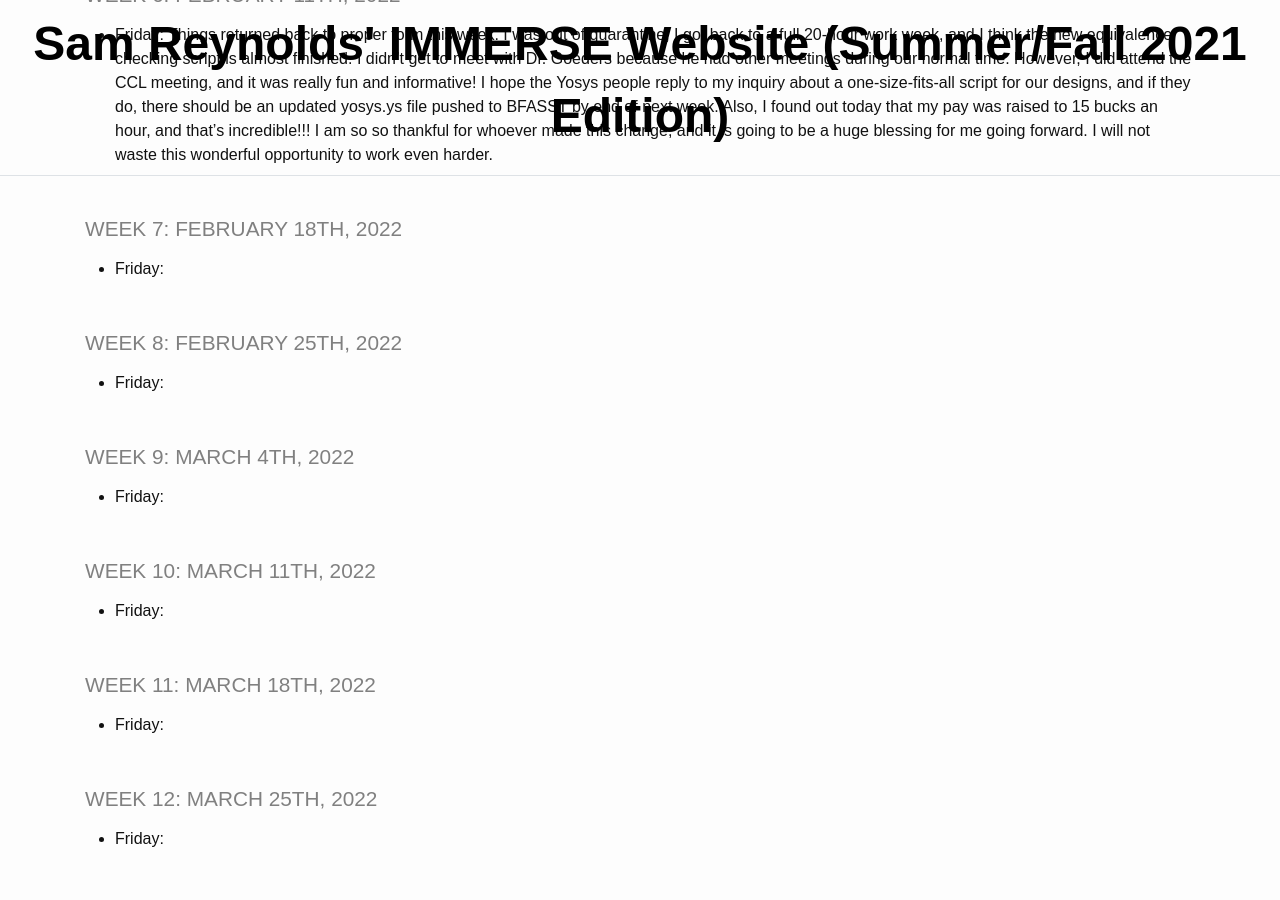
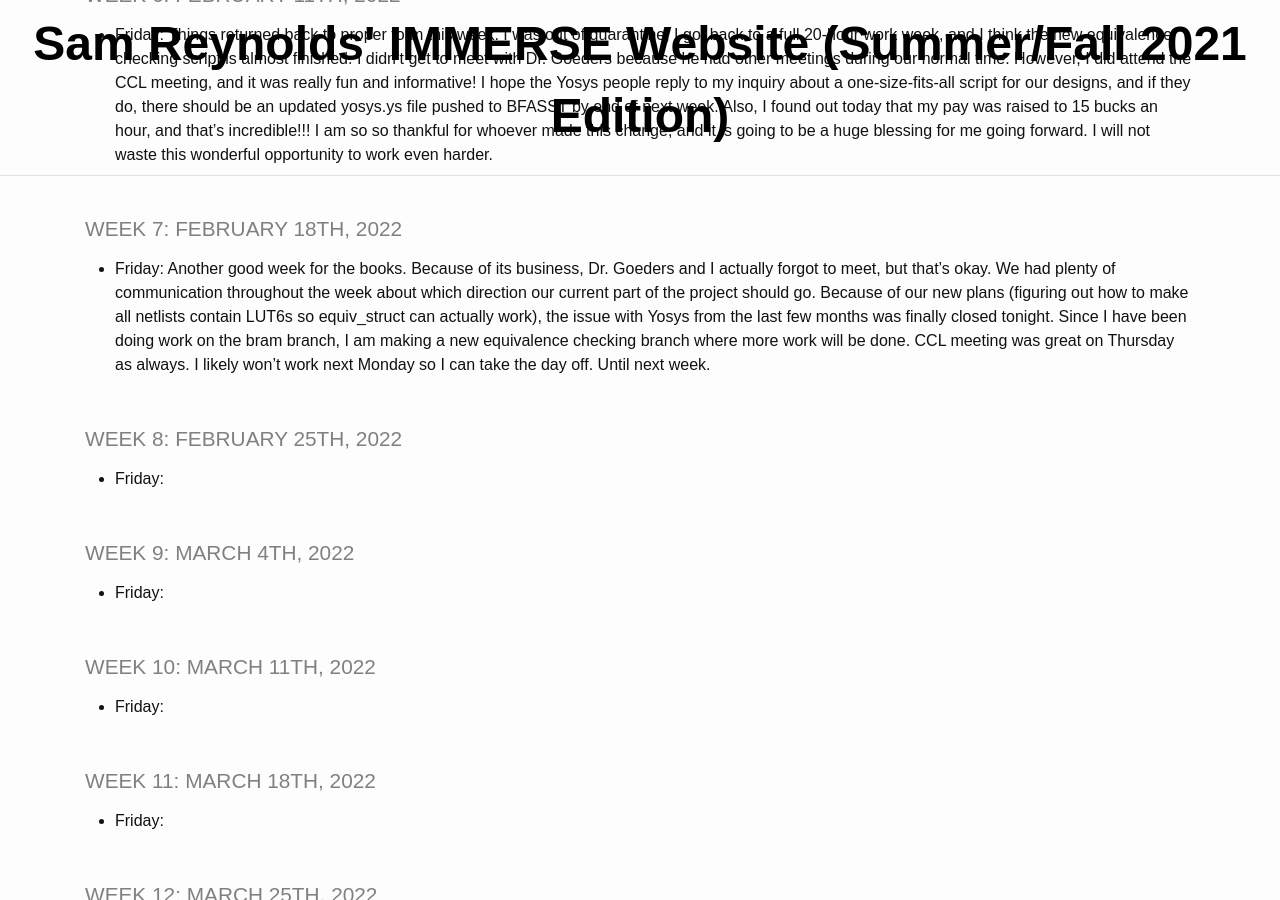
Before and after one commit to TheDHCreator/thedhcreator.github.io, a Jekyll site: the page built from _pages/log.md, in a window 1280 px wide and 900 px high, scrolled down 12259 px. Built offline with Jekyll 4.4.1, drawn with Linux system fonts in a browser that asks for light colours.

Commit message:
Commit for Friday 18th: Yosys issue closed, LUT6 conversion so equiv_struct can work is our next step, new equiv check branch will be made for that work, CCL meeting good. Until next week.

```diff
--- a/_pages/log.md
+++ b/_pages/log.md
@@ -260,7 +260,7 @@ title: IMMERSE Log
 
 ### Week 7: February 18th, 2022
 
-* **Friday**:
+* **Friday**: Another good week for the books. Because of its business, Dr. Goeders and I actually forgot to meet, but that's okay. We had plenty of communication throughout the week about which direction our current part of the project should go. Because of our new plans (figuring out how to make all netlists contain LUT6s so equiv_struct can actually work), the issue with Yosys from the last few months was finally closed tonight. Since I have been doing work on the bram branch, I am making a new equivalence checking branch where more work will be done. CCL meeting was great on Thursday as always. I likely won't work next Monday so I can take the day off. Until next week.
 
 ### Week 8: February 25th, 2022
 
```
